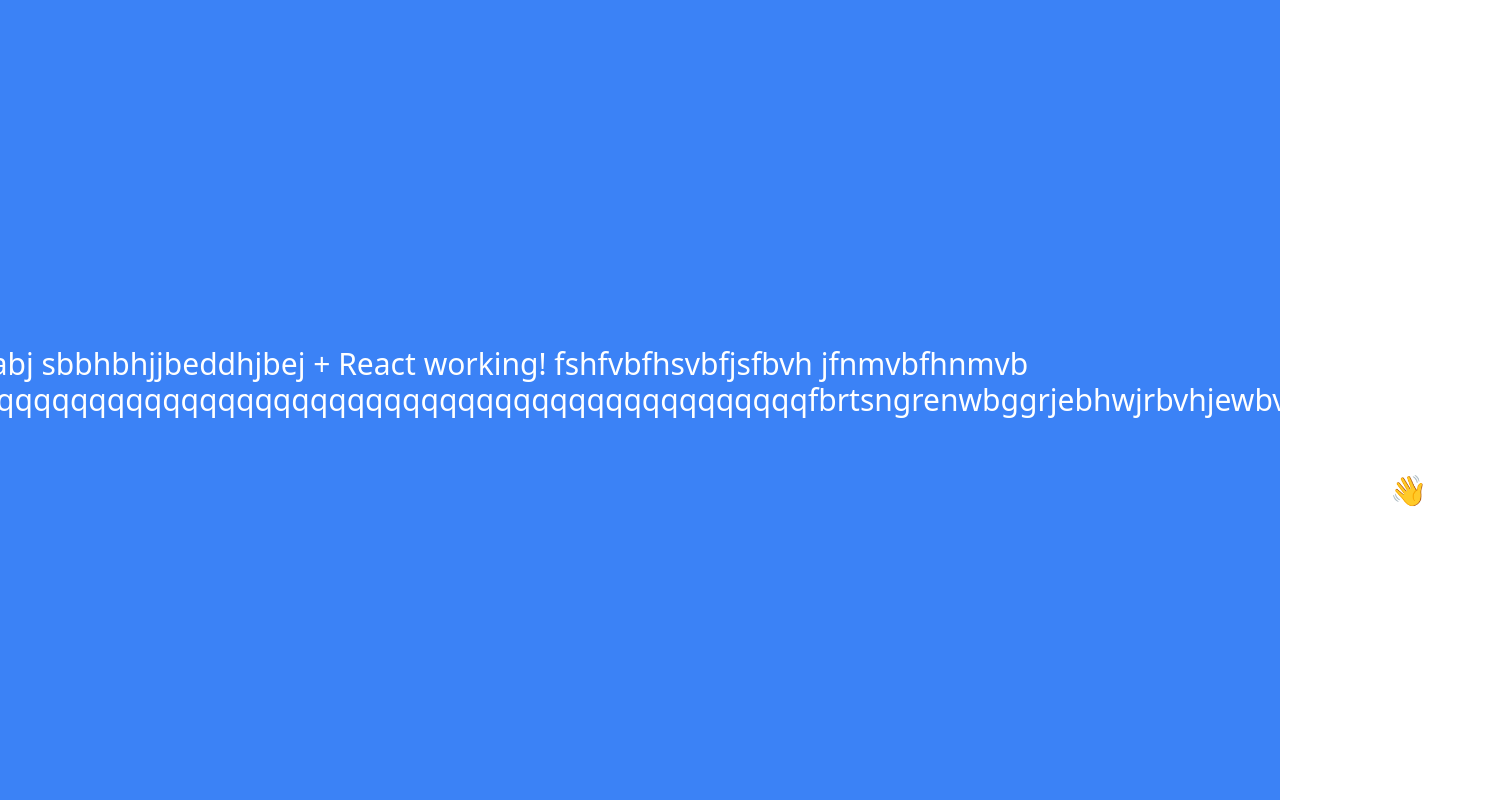
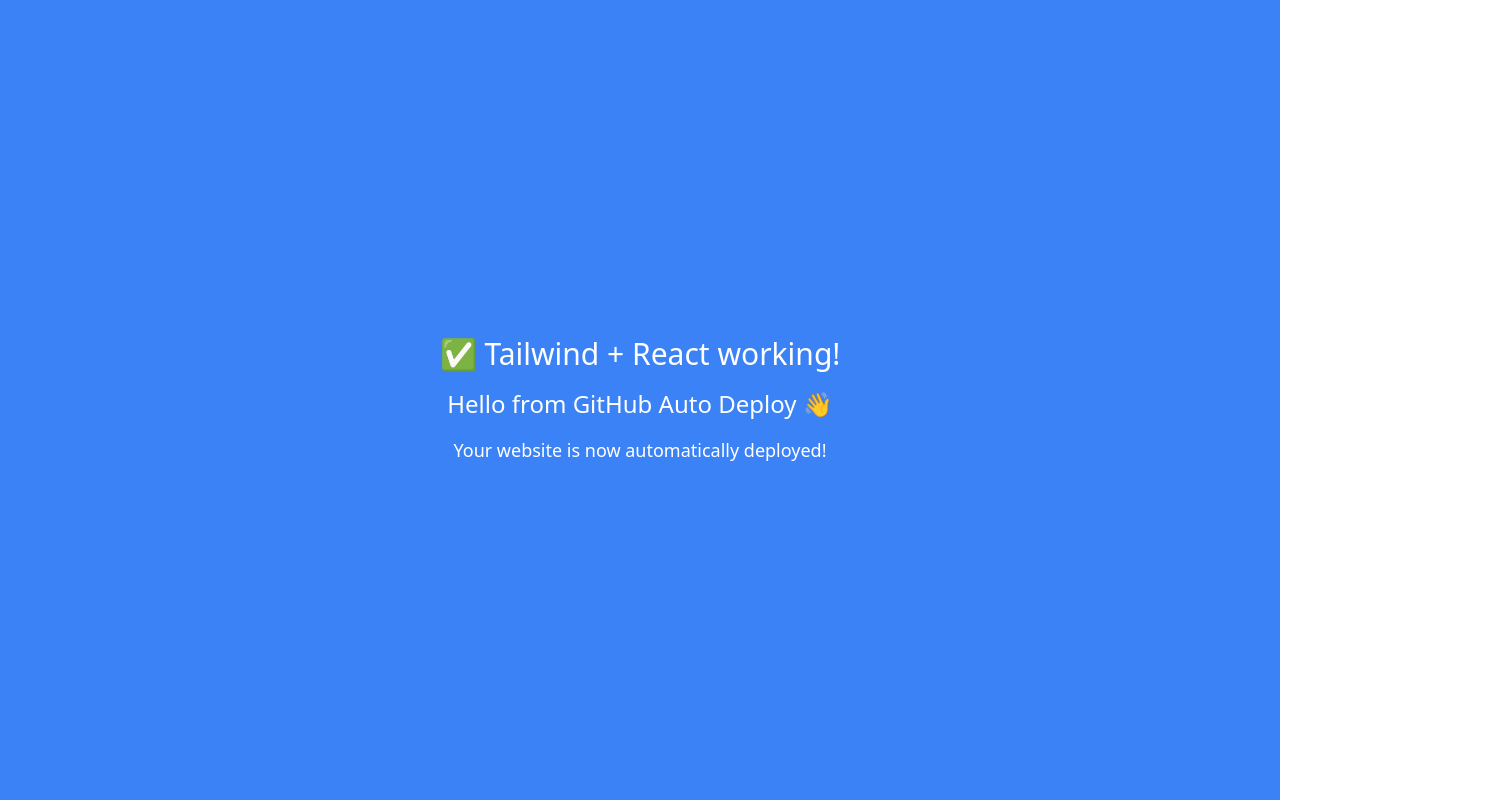
Before and after one commit to HackerShabi/hotels, a React (Create React App) app: page / in a window 1280 px wide. Shown: the top 800 px of the page, 1490 px wide, since content can reach past the window. Built offline with nearby package versions, Linux system fonts and the light colour scheme.

Commit message:
Test auto-deploy: update homepage message

```diff
--- a/src/App.js
+++ b/src/App.js
@@ -1,10 +1,13 @@
 function App() {
   return (
     <div className="min-h-screen flex items-center justify-center bg-blue-500 text-white text-3xl">
-      ✅ Tailwind  shabj sbbhbhjjbeddhjbej + React working! fshfvbfhsvbfjsfbvh jfnmvbfhnmvb fjnmfvhfnwjqqqqqqqqqqqqqqqqqqqqqqqqqqqqqqqqqqqqqqqqqqqqqqfbrtsngrenwbggrjebhwjrbvhjewbvjhebvjh vjefbvjew <h1>Hello from GitHub Auto Deploy 👋</h1>
-
+      <div className="text-center">
+        <h1 className="mb-4">✅ Tailwind + React working!</h1>
+        <h2 className="text-2xl">Hello from GitHub Auto Deploy 👋</h2>
+        <p className="text-lg mt-4">Your website is now automatically deployed!</p>
+      </div>
     </div>
-      );
+  );
 }
 
 export default App;
```
